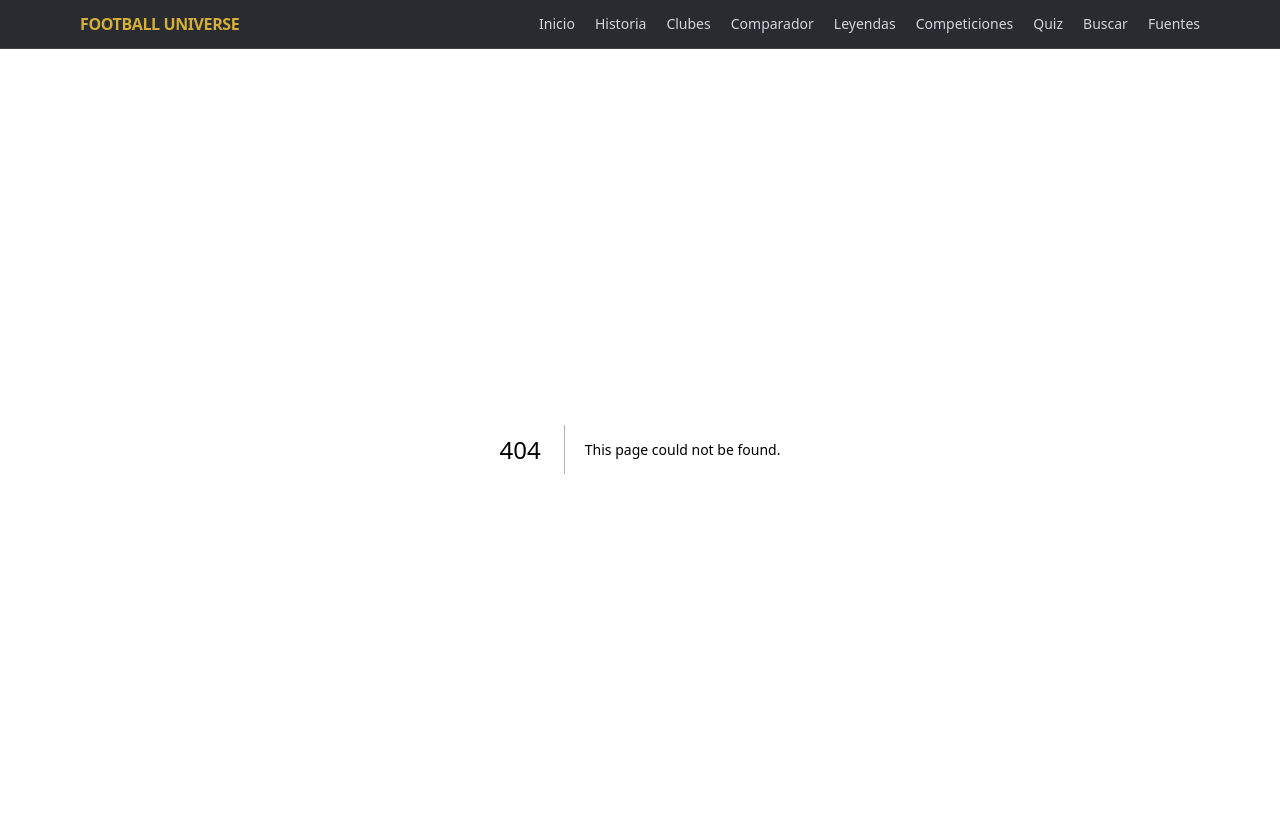
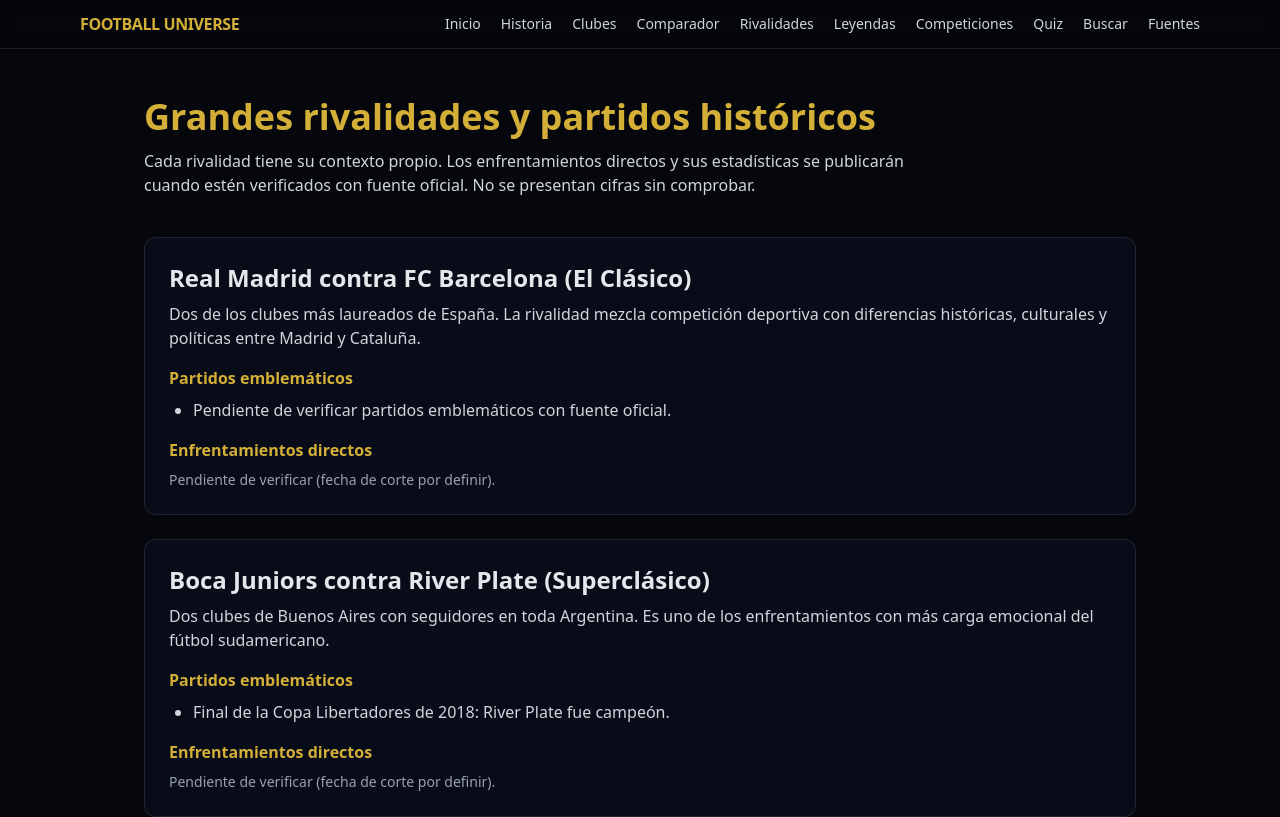
Before and after one commit to EmilioBaena2005/football-universe, a Next.js app: page /rivalidades in a window 1280 px wide. Before the commit this address had no page. Shown: the top 817 px of the page. Built offline with nearby package versions, Linux system fonts and the light colour scheme.

Commit message:
Añade sección de rivalidades con partidos verificados

```diff
--- a/app/components/SiteNav.tsx
+++ b/app/components/SiteNav.tsx
@@ -5,6 +5,7 @@
   { href: "/historia/", label: "Historia" },
   { href: "/clubes/", label: "Clubes" },
   { href: "/comparador/", label: "Comparador" },
+  { href: "/rivalidades/", label: "Rivalidades" },
   { href: "/leyendas/", label: "Leyendas" },
   { href: "/competiciones/", label: "Competiciones" },
   { href: "/quiz/", label: "Quiz" },
--- /dev/null
+++ b/app/rivalidades/page.tsx
@@ -0,0 +1,89 @@
+export const metadata = { title: "Grandes rivalidades | FOOTBALL UNIVERSE" };
+
+type Rivalry = {
+  name: string;
+  context: string;
+  matches: string[];
+  h2h: string;
+};
+
+// Solo se listan partidos que se pueden verificar con fuentes oficiales.
+// Las estadísticas de enfrentamientos directos aún no están verificadas: se marcan como pendientes.
+const RIVALRIES: Rivalry[] = [
+  {
+    name: "Real Madrid contra FC Barcelona (El Clásico)",
+    context: "Dos de los clubes más laureados de España. La rivalidad mezcla competición deportiva con diferencias históricas, culturales y políticas entre Madrid y Cataluña.",
+    matches: ["Pendiente de verificar partidos emblemáticos con fuente oficial."],
+    h2h: "Pendiente de verificar (fecha de corte por definir).",
+  },
+  {
+    name: "Boca Juniors contra River Plate (Superclásico)",
+    context: "Dos clubes de Buenos Aires con seguidores en toda Argentina. Es uno de los enfrentamientos con más carga emocional del fútbol sudamericano.",
+    matches: ["Final de la Copa Libertadores de 2018: River Plate fue campeón."],
+    h2h: "Pendiente de verificar (fecha de corte por definir).",
+  },
+  {
+    name: "Liverpool contra Manchester United",
+    context: "Dos de los clubes ingleses más laureados, de ciudades industriales del noroeste de Inglaterra. La rivalidad es sobre todo deportiva y de identidad regional.",
+    matches: ["Pendiente de verificar partidos emblemáticos con fuente oficial."],
+    h2h: "Pendiente de verificar (fecha de corte por definir).",
+  },
+  {
+    name: "AC Milan contra Inter de Milán (Derby della Madonnina)",
+    context: "Los dos clubes de Milán comparten estadio, San Siro. El derbi lleva el nombre de la estatua de la Madonnina, símbolo de la ciudad.",
+    matches: ["Pendiente de verificar partidos emblemáticos con fuente oficial."],
+    h2h: "Pendiente de verificar (fecha de corte por definir).",
+  },
+  {
+    name: "Celtic contra Rangers (Old Firm)",
+    context: "Dos clubes de Glasgow. La rivalidad tiene una fuerte dimensión religiosa, social y política, además de la deportiva.",
+    matches: ["Pendiente de verificar partidos emblemáticos con fuente oficial."],
+    h2h: "Pendiente de verificar (fecha de corte por definir).",
+  },
+  {
+    name: "Brasil contra Argentina",
+    context: "Las dos selecciones más fuertes de Sudamérica en la historia de los Mundiales. Su rivalidad es sobre todo de selecciones.",
+    matches: ["Pendiente de verificar partidos emblemáticos con fuente oficial."],
+    h2h: "Pendiente de verificar (fecha de corte por definir).",
+  },
+  {
+    name: "Alemania contra Italia",
+    context: "Enfrentamientos de alto nivel en Mundiales, con varias semifinales históricas.",
+    matches: [
+      "Semifinal del Mundial 1970 (México): Italia ganó 4-3 tras la prórroga.",
+      "Semifinal del Mundial 2006 (Alemania): Italia ganó 2-0.",
+    ],
+    h2h: "Pendiente de verificar (fecha de corte por definir).",
+  },
+];
+
+export default function RivalidadesPage() {
+  return (
+    <main className="mx-auto max-w-5xl px-4 py-12">
+      <h1 className="text-4xl font-extrabold text-gold">Grandes rivalidades y partidos históricos</h1>
+      <p className="mt-3 max-w-3xl text-gray-300">
+        Cada rivalidad tiene su contexto propio. Los enfrentamientos directos y sus estadísticas se publicarán cuando
+        estén verificados con fuente oficial. No se presentan cifras sin comprobar.
+      </p>
+
+      <ul className="mt-10 space-y-6">
+        {RIVALRIES.map((r) => (
+          <li key={r.name}>
+            <article className="rounded-xl border border-white/10 bg-midnight/60 p-6">
+              <h2 className="text-2xl font-bold">{r.name}</h2>
+              <p className="mt-2 text-gray-300">{r.context}</p>
+
+              <h3 className="mt-4 font-semibold text-gold">Partidos emblemáticos</h3>
+              <ul className="mt-2 list-disc space-y-1 pl-6 text-gray-300">
+                {r.matches.map((m) => <li key={m}>{m}</li>)}
+              </ul>
+
+              <h3 className="mt-4 font-semibold text-gold">Enfrentamientos directos</h3>
+              <p className="mt-2 text-sm text-gray-400">{r.h2h}</p>
+            </article>
+          </li>
+        ))}
+      </ul>
+    </main>
+  );
+}
```
